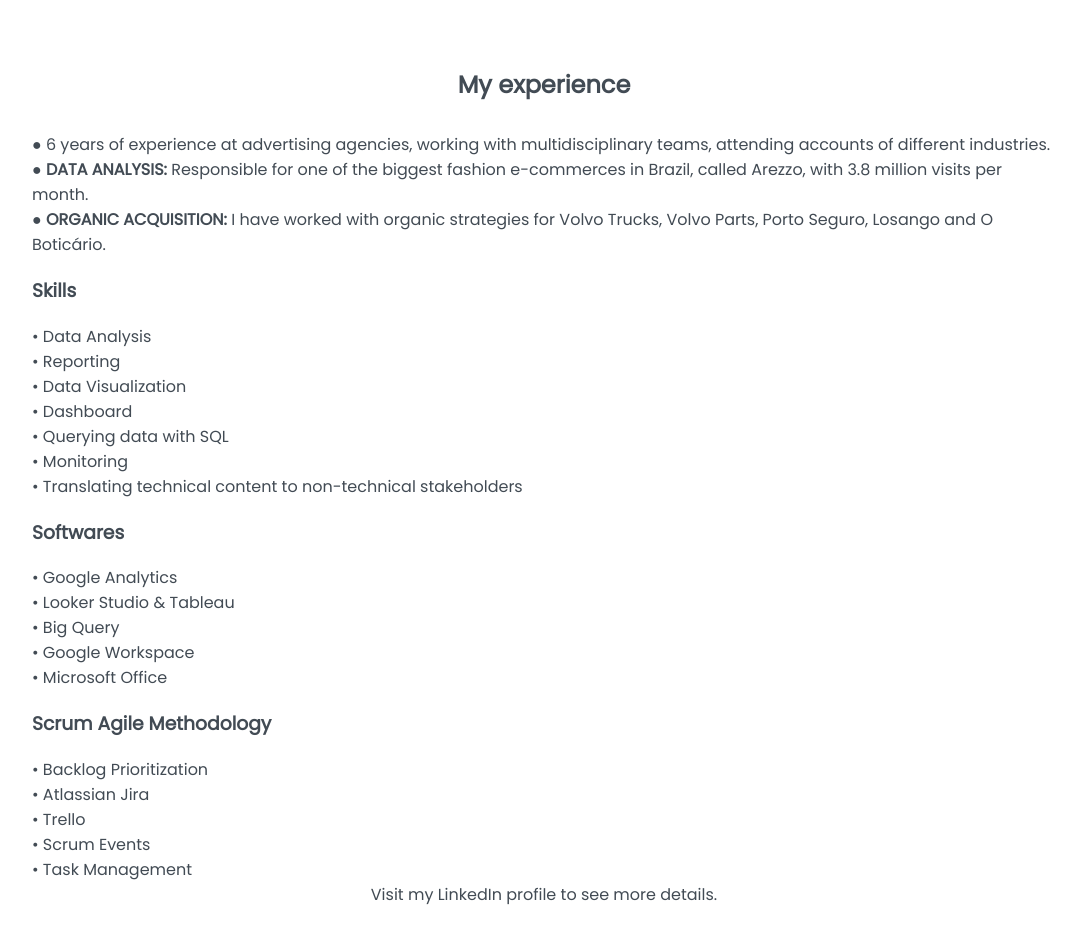
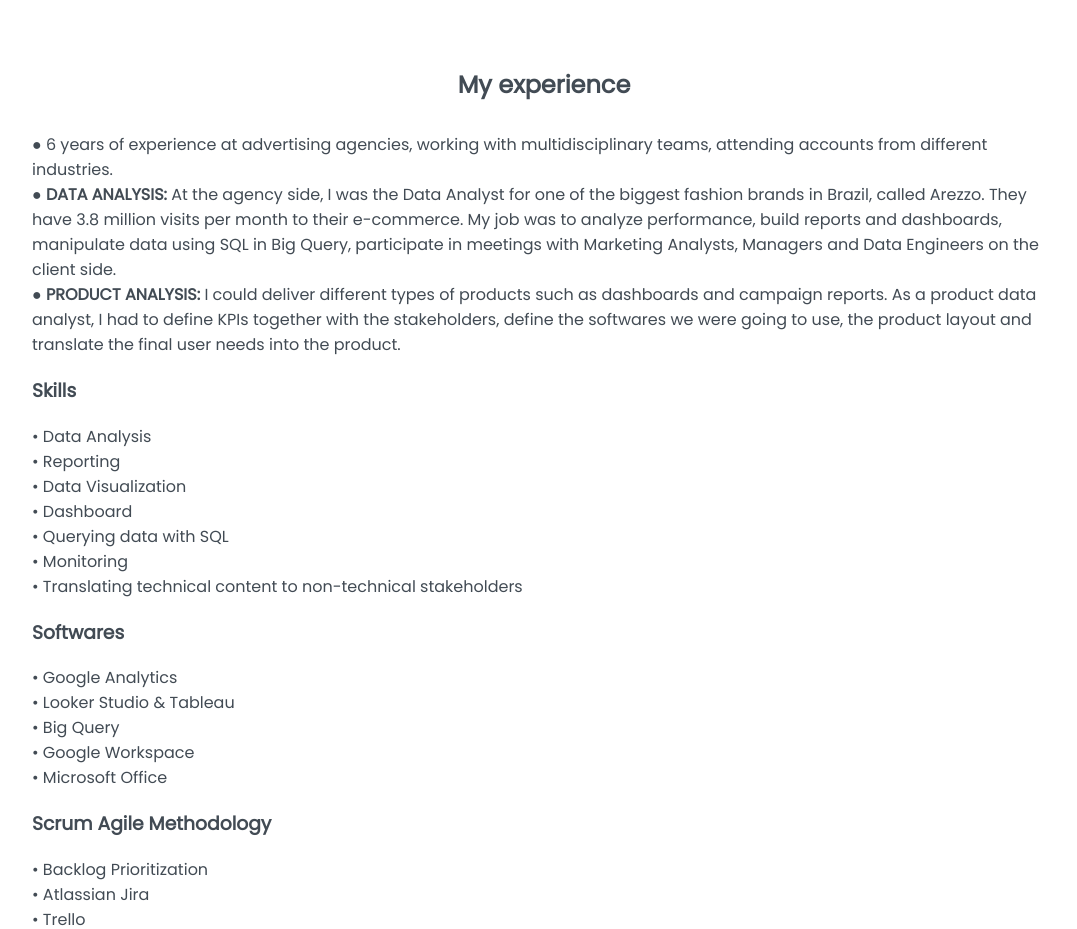
Before and after one commit to jaquezux/react-portfolio, a React (Create React App) app: page / in a window 1280 px wide. Shown: the part 900-1829 px from the top of the page, without its empty margins (96-1173 px from the left). Built offline with nearby package versions, Linux system fonts and the light colour scheme.

Commit message:
Experience update

```diff
--- a/src/components/Experience.js
+++ b/src/components/Experience.js
@@ -9,9 +9,9 @@ function Experience() {
             <img className='divisor' alt="Cloud gif" src="https://i.pinimg.com/originals/f1/e1/39/f1e13922f700ec3a41e469f7412416ba.gif"></img>
             <h2 className='my-experience' id='experience'>My experience</h2>
 
-            <p className='skills-introduction'>● 6 years of experience at advertising agencies, working with multidisciplinary teams, attending accounts of different industries.</p>
-            <p className='skills-introduction'><strong>● DATA ANALYSIS:</strong> Responsible for one of the biggest fashion e-commerces in Brazil, called Arezzo, with 3.8 million visits per month.</p>
-            <p className='skills-introduction'><strong>● ORGANIC ACQUISITION:</strong> I have worked with organic strategies for Volvo Trucks, Volvo Parts, Porto Seguro, Losango and O Boticário.</p>
+            <p className='skills-introduction'>● 6 years of experience at advertising agencies, working with multidisciplinary teams, attending accounts from different industries.</p>
+            <p className='skills-introduction'><strong>● DATA ANALYSIS:</strong> At the agency side, I was the Data Analyst for one of the biggest fashion brands in Brazil, called Arezzo. They have 3.8 million visits per month to their e-commerce. My job was to analyze performance, build reports and dashboards, manipulate data using SQL in Big Query, participate in meetings with Marketing Analysts, Managers and Data Engineers on the client side.</p>
+            <p className='skills-introduction'><strong>● PRODUCT ANALYSIS:</strong> I could deliver different types of products such as dashboards and campaign reports. As a product data analyst, I had to define KPIs together with the stakeholders, define the softwares we were going to use, the product layout and translate the final user needs into the product.</p>
 
             <div className='skills-introduction'>
                 <h3>Skills</h3>
```
